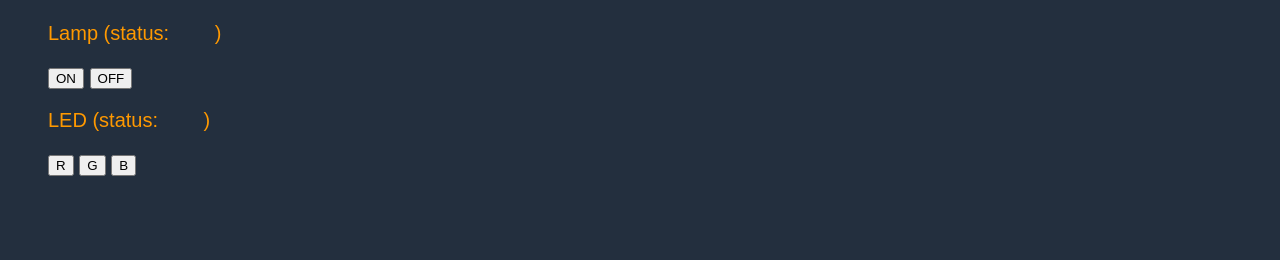
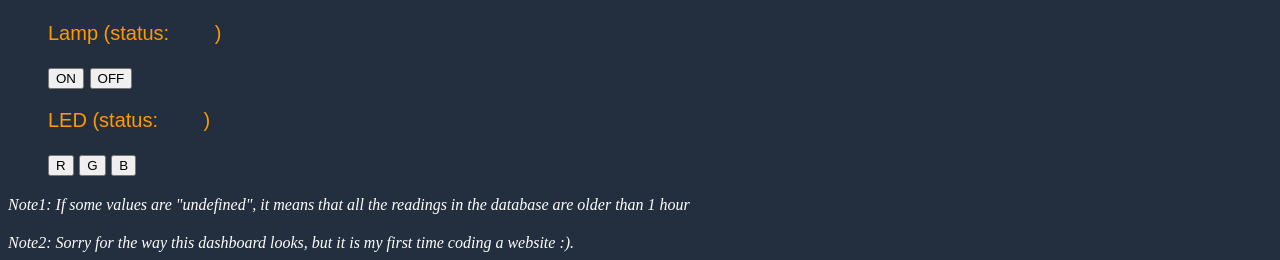
Before and after one commit to Pg96/IoT-2021-Individual-Assigments, a plain HTML site: page web_dashboard/index.html in a window 1280 px wide. Shown: the part 658-918 px from the top of the page. Before the commit the page ends 854 px from the top, so only its background shows below. Drawn offline with Linux system fonts and the light colour scheme; no server answers.

Commit message:
Added bottom notes.

```diff
--- a/web_dashboard/index.html
+++ b/web_dashboard/index.html
@@ -21,6 +21,9 @@
         font-family: Arial, Helvetica, sans-serif;
         font-size: 30px;
         }
+    i {
+    	color: #FFFFFF;
+    }
     p, span {
         color: #FF9900;
         font-family: Arial, Helvetica, sans-serif;
@@ -192,5 +195,9 @@
   	<p>LED (status: <span id="curr_led"></span>)</p>
  	<p><button type="button" onclick="triggerLed(0)">R</button>  <button type="button" onclick="triggerLed(2)">G</button>
  		<button type="button" onclick="triggerLed(1)">B</button> </p>
+
+ 	<i>Note1: If some values are "undefined", it means that all the readings in the database are older than 1 hour</i>
+ 	<p></p>
+ 	<i>Note2: Sorry for the way this dashboard looks, but it is my first time coding a website :).</i>
 </body>
 </html>
```
